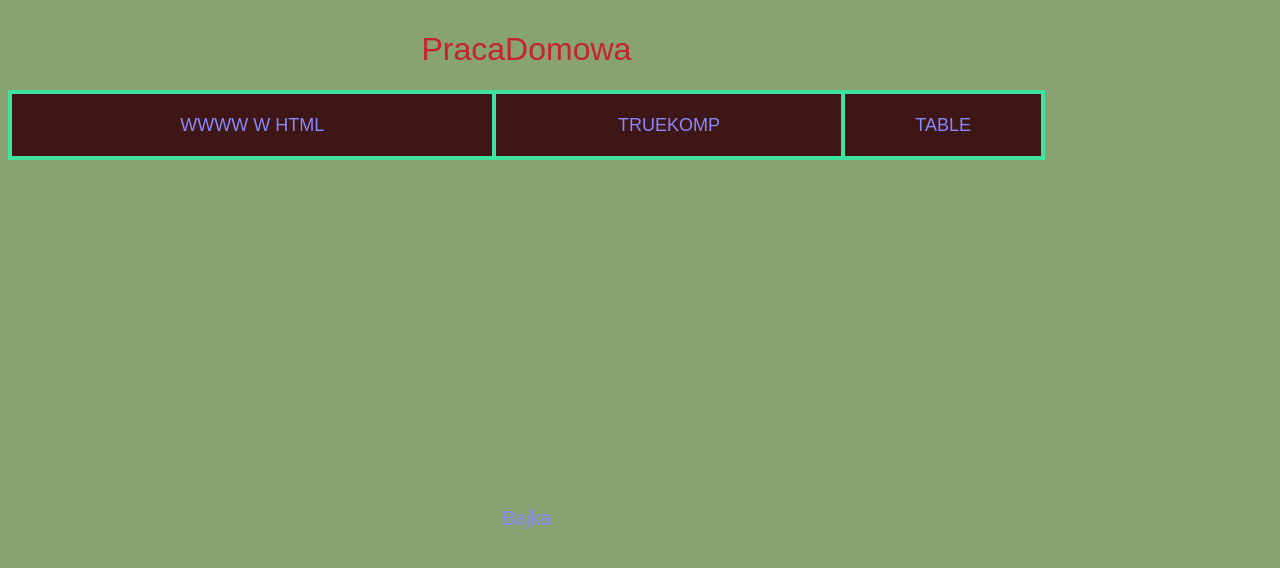
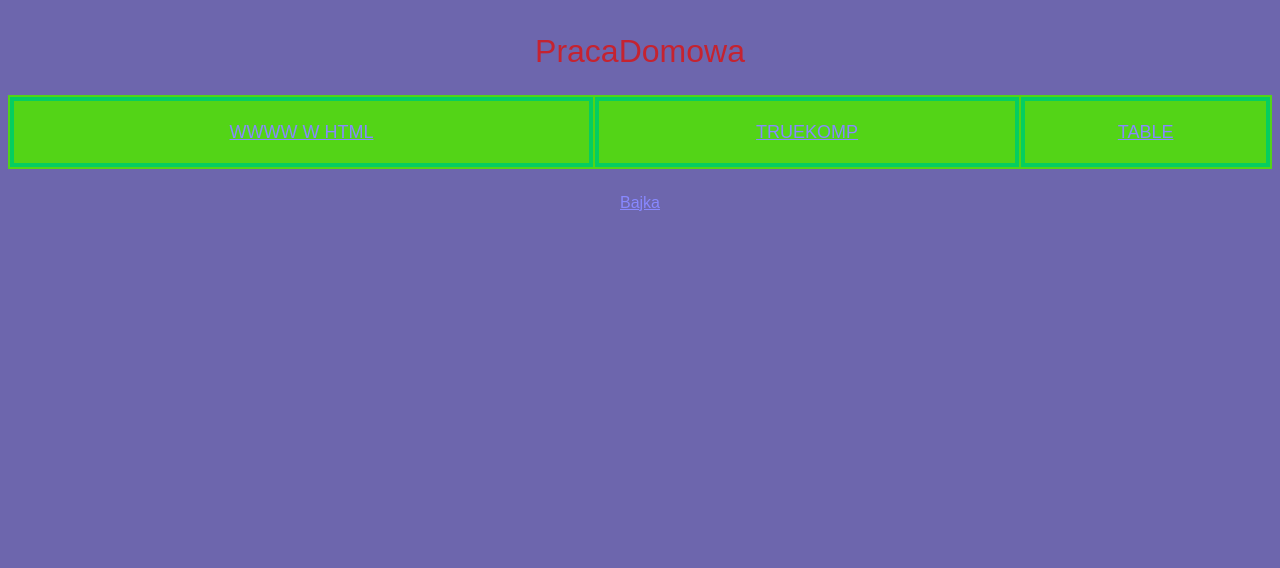
Before and after one commit to Pohuist07UA/hueta-3.14, a plain HTML site: page index.html in a window 1280 px wide. Drawn offline with Linux system fonts and the light colour scheme.

Commit message:
Update index.html

```diff
--- a/index.html
+++ b/index.html
@@ -8,8 +8,8 @@
     <link rel="preconnect" href="https://fonts.googleapis.com">
     <link rel="preconnect" href="https://fonts.gstatic.com" crossorigin>
     <link href="https://fonts.googleapis.com/css2?family=Montserrat:wght@400;700&display=swap" rel="stylesheet">
-    <link rel="stylesheet" href="css/reset1.css">
-    <link rel="stylesheet" href="css/style1.css">
+    <link rel="stylesheet" href="CSS\style.css">
+    <link rel="stylesheet" href="CSS\style.css">
 </head>
     <body>
       <table>
```
